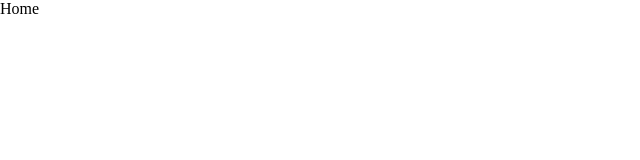
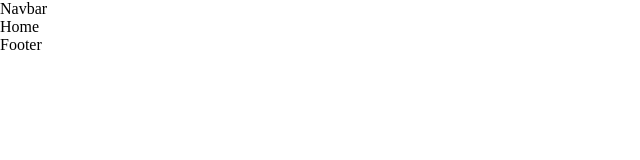
Before and after one commit to RizwanAhmed3000/E-commerce, a React (Create React App) app in the folder client/: page / in a window 1280 px wide. Shown: the top 160 px of the page, without its empty margins (0-640 px from the left). Built offline with nearby package versions, Linux system fonts and the light colour scheme.

Commit message:
routing using outlet

```diff
--- a/client/src/App.jsx
+++ b/client/src/App.jsx
@@ -1,25 +1,47 @@
 import './App.css';
-import { Route, BrowserRouter, Routes } from "react-router-dom";
+// import { Route, BrowserRouter, Routes } from "react-router-dom";
+import { createBrowserRouter, RouterProvider, Outlet } from "react-router-dom";
 import Home from './Pages/Home/Home';
 import Products from './Pages/Products/Products';
 import Product from './Pages/Product/Product';
+import Navbar from './Components/Navbar/Navbar';
+import Footer from './Components/Footer/Footer';
+
+const Layout = () => {
+  return (
+    <div className="app">
+      <Navbar />
+      <Outlet />
+      <Footer />
+    </div>
+  )
+}
+
+const router = createBrowserRouter([
+  {
+    path: "/",
+    element: <Layout />,
+    children: [
+      {
+        path: "/",
+        element: <Home />
+      },
+      {
+        path: "/products/:id",
+        element: <Products />
+      },
+      {
+        path: "/product/:id",
+        element: <Product />
+      },
+    ]
+  }
+])
 
 function App() {
   return (
-    <div className="App">
-      <BrowserRouter>
-        <Routes>
-          <Route path="/">
-            <Route index element={<Home />} />
-            <Route path="products">
-              <Route path=":id" element={<Products />} />
-            </Route>
-            <Route path="product">
-              <Route path=":id" element={<Product />} />
-            </Route>
-          </Route>
-        </Routes>
-      </BrowserRouter>
+    <div>
+      <RouterProvider router={router} />
     </div>
   );
 }
--- /dev/null
+++ b/client/src/Components/Footer/Footer.jsx
@@ -0,0 +1,9 @@
+import React from 'react'
+
+const Footer = () => {
+    return (
+        <div>Footer</div>
+    )
+}
+
+export default Footer
--- /dev/null
+++ b/client/src/Components/Navbar/Navbar.jsx
@@ -0,0 +1,9 @@
+import React from 'react'
+
+const Navbar = () => {
+    return (
+        <div>Navbar</div>
+    )
+}
+
+export default Navbar
```
Also changed, not shown: client/src/Components/Footer/footer.scss (added), client/src/Components/Navbar/navbar.scss (added).
